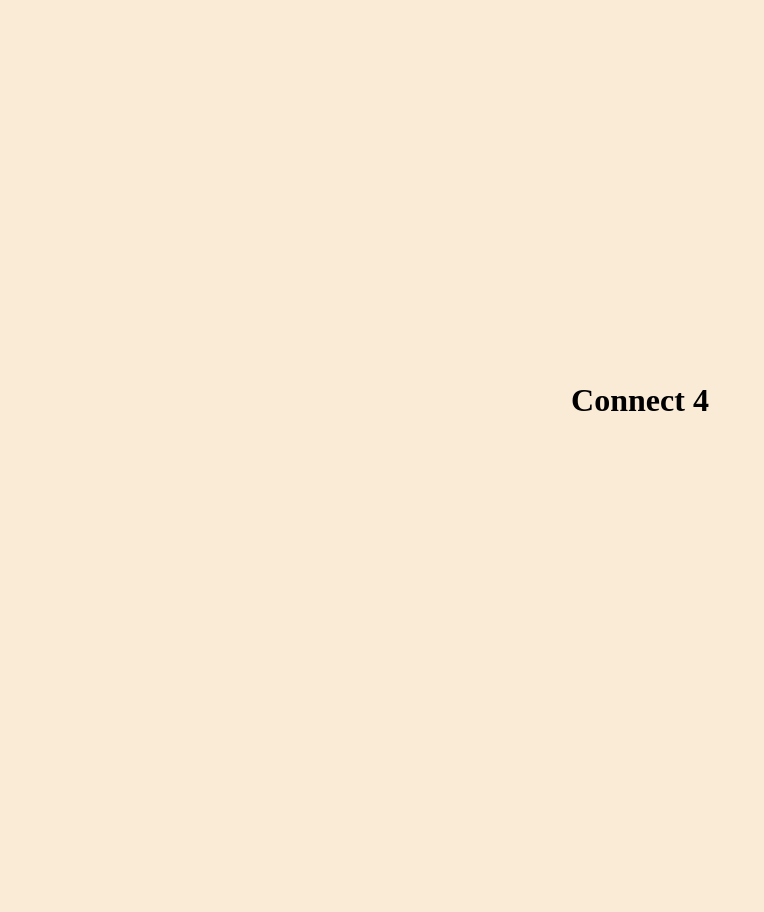
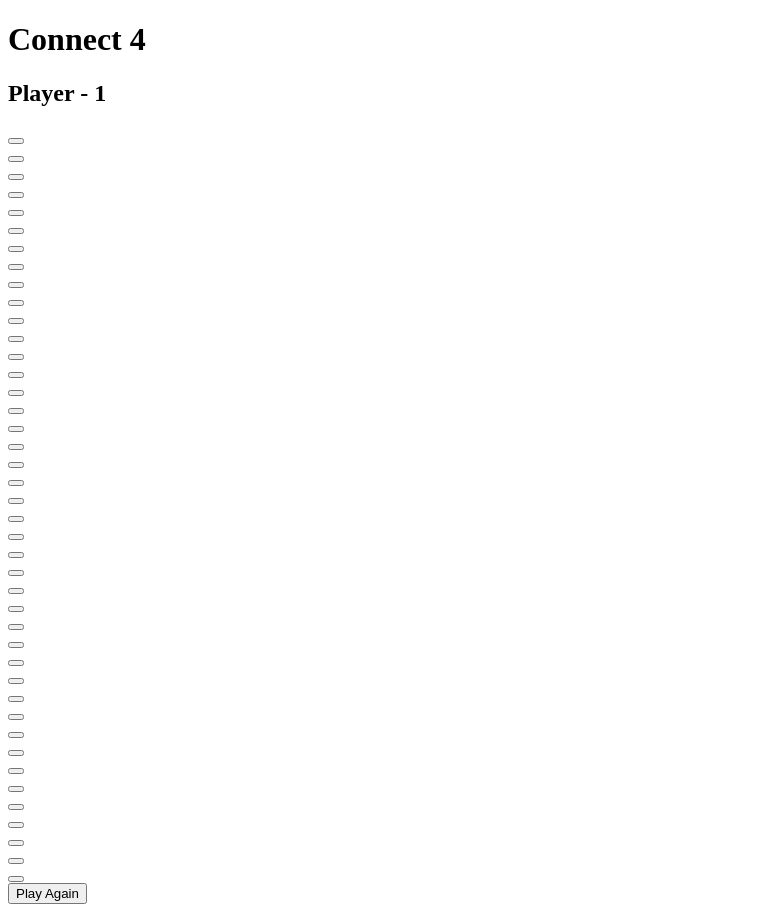
Before and after one commit to Barefootjiggy/Connect-4, a plain HTML site: page index.html in a window 1280 px wide. Shown: the whole page, without its empty margins (0-764 px from the left). Before the commit the page ends 800 px from the top, so only its background shows below. Drawn offline with Linux system fonts and the light colour scheme.

Commit message:
HTML created

```diff
--- a/index.html
+++ b/index.html
@@ -3,17 +3,305 @@
 <head>
 	<meta charset="UTF-8">
 	<meta name="viewport" content="width=device-width, initial-scale=1.0">
-    <title>Connect 4</title>
+	<title>Connect Four</title>
 	<link rel="stylesheet" href="style.css">
+    <script defer src="script.js"></script>
+
 </head>
 <body>
+
+	<div class="main-container">
+
+		<div class="player">
             <h1>Connect 4</h1>
-    <section class="container">
-        <!-- Game board tiles -->
+
+			<h2 class="player-type">Player - 1</h2>
+
+		</div>
+
 		<div class="grid">
-            <!-- Dynamic creation of cells using JavaScript -->
+
+			<div class="row">
+
+				<div class="column">
+
+					<button class="cell-1"></button>
+
 				</div>
-    </section>
-    <script src="script.js"></script>
+
+				<div class="column">
+
+					<button class="cell-2"></button>
+
+				</div>
+
+				<div class="column">
+
+					<button class="cel1-3"></button>
+
+				</div>
+
+				<div class="column">
+
+					<button class="cell-4"></button>
+
+				</div>
+
+				<div class="column">
+
+					<button class="cell-5"></button>
+
+				</div>
+
+				<div class="column">
+
+					<button class="cell-6"></button>
+
+				</div>
+
+				<div class="column">
+
+					<button class="cell-7"></button>
+
+				</div>
+
+			</div>
+
+			<div class="row">
+
+				<div class="column">
+
+					<button class="cell-8"></button>
+
+				</div>
+
+				<div class="column">
+
+					<button class="cell-9"></button>
+
+				</div>
+
+				<div class="column">
+
+					<button class="cell-10"></button>
+
+				</div>
+
+				<div class="column">
+
+					<button class="cell-11"></button>
+
+				</div>
+
+				<div class="column">
+
+					<button class="cell-12"></button>
+
+				</div>
+
+				<div class="column">
+
+					<button class="cell-13"></button>
+
+				</div>
+
+				<div class="column">
+
+					<button class="cell-14"></button>
+
+				</div>
+
+			</div>
+
+			<div class="row">
+
+				<div class="column">
+
+					<button class="cell-15"></button>
+
+				</div>
+
+				<div class="column">
+
+					<button class="cell-16"></button>
+
+				</div>
+
+				<div class="column">
+
+					<button class="cell-17"></button>
+
+				</div>
+
+				<div class="column">
+
+					<button class="cell-18"></button>
+
+				</div>
+
+				<div class="column">
+
+					<button class="cell-19"></button>
+
+				</div>
+
+				<div class="column">
+
+					<button class="cell-20"></button>
+
+				</div>
+
+				<div class="column">
+
+					<button class="cell-21"></button>
+
+				</div>
+
+			</div>
+
+			<div class="row">
+
+				<div class="column">
+
+					<button class="cell-22"></button>
+
+				</div>
+
+				<div class="column">
+
+					<button class="cell-23"></button>
+
+				</div>
+
+				<div class="column">
+
+					<button class="cell-24"></button>
+
+				</div>
+
+				<div class="column">
+
+					<button class="cell-25"></button>
+
+				</div>
+
+				<div class="column">
+
+					<button class="cell-26"></button>
+
+				</div>
+
+				<div class="column">
+
+					<button class="cell-27"></button>
+
+				</div>
+
+				<div class="column">
+
+					<button class="cell-28"></button>
+
+				</div>
+
+			</div>
+
+			<div class="row">
+
+				<div class="column">
+
+					<button class="cell-29"></button>
+
+				</div>
+
+				<div class="column">
+
+					<button class="cell-30"></button>
+
+				</div>
+
+				<div class="column">
+
+					<button class="btn btn-31"></button>
+
+				</div>
+
+				<div class="column">
+
+					<button class="cell-32"></button>
+
+				</div>
+
+				<div class="column">
+
+					<button class="cell-33"></button>
+
+				</div>
+
+				<div class="column">
+
+					<button class="cell-34"></button>
+
+				</div>
+
+				<div class="column">
+
+					<button class="cell-35"></button>
+
+				</div>
+
+			</div>
+
+			<div class="row">
+
+				<div class="column">
+
+					<button class="cell-36"></button>
+
+				</div>
+
+				<div class="column">
+
+					<button class="cell-37"></button>
+
+				</div>
+
+				<div class="column">
+
+					<button class="cell-38"></button>
+
+				</div>
+
+				<div class="column">
+
+					<button class="cell-39"></button>
+
+				</div>
+
+				<div class="column">
+
+					<button class="cell-40"></button>
+
+				</div>
+
+				<div class="column">
+
+					<button class="cell-41"></button>
+
+				</div>
+
+				<div class="column">
+
+					<button class="cell-42"></button>
+
+				</div>
+
+			</div>
+
+		</div>
+
+		<button type="button" id="reset">Play Again</button>
+
+	</div>
+
 </body>
 </html>
--- a/script.js
+++ b/script.js
@@ -35,3 +35,5 @@
 // Implement styling and animations to enhance the user experience
 
 // Deployment
+
+// DOM Variables
--- a/style.css
+++ b/style.css
@@ -1,27 +0,0 @@
-body {
-    background-color: antiquewhite;
-    display: flex;
-    flex-direction: column;
-    align-items: center;
-    justify-content: center;
-    height: 100vh;
-    margin: 0;
-}
-
-.container {
-    width: 80%;
-}
-
-.grid {
-    display: grid;
-    grid-template-columns: repeat(7, 1fr);
-    grid-auto-rows: minmax(40px, auto);
-    gap: 4px;
-}
-
-.cell {
-    width: 40px;
-    height: 40px;
-    border: 1px solid black;
-    background-color: white;
-}
```
Also changed, not shown: README.md. Lines whose indentation alone changed are shown as unchanged.
